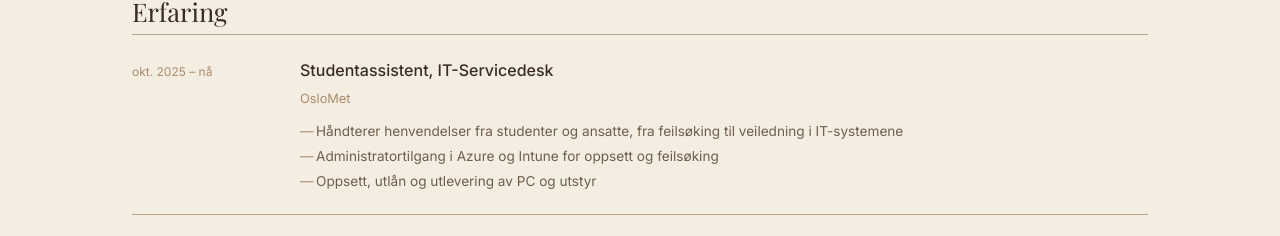
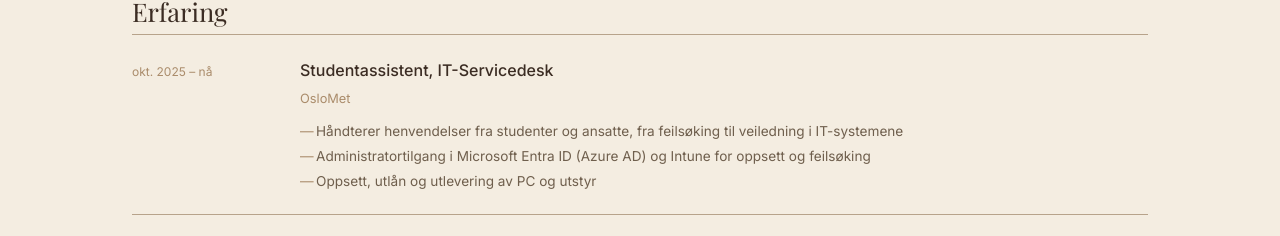
Before and after one commit to sakh26/sakh26.github.io, a React (Vite) app: page / in a window 1280 px wide. Shown: the part 3110-3346 px from the top of the page. Built offline with nearby package versions, Linux system fonts and the light colour scheme.

Commit message:
Call the identity system Microsoft Entra ID rather than Azure

```diff
--- a/cv/cv.html
+++ b/cv/cv.html
@@ -445,7 +445,7 @@
               date: 'Okt 2025 – nå',
               bullets: [
                 'Bistår studenter og ansatte med IT-relaterte spørsmål og problemer',
-                'Hendelseshåndtering og veiledning i IT-systemer, med administratortilgang i Azure og Intune',
+                'Hendelseshåndtering og veiledning i IT-systemer, med administratortilgang i Microsoft Entra ID (Azure AD) og Intune',
                 'Oppsett, utlån og utlevering av PC og utstyr',
               ],
             },
@@ -532,7 +532,7 @@
               date: 'Oct 2025 – present',
               bullets: [
                 'Assist students and staff with IT-related questions and issues',
-                'Incident handling and guidance on IT systems, with administrator access in Azure and Intune',
+                'Incident handling and guidance on IT systems, with administrator access in Microsoft Entra ID (Azure AD) and Intune',
                 'Setup, loan and handout of PCs and equipment',
               ],
             },
--- a/src/i18n/translations.js
+++ b/src/i18n/translations.js
@@ -100,7 +100,7 @@ export const translations = {
           current: true,
           bullets: [
             'Håndterer henvendelser fra studenter og ansatte, fra feilsøking til veiledning i IT-systemene',
-            'Administratortilgang i Azure og Intune for oppsett og feilsøking',
+            'Administratortilgang i Microsoft Entra ID (Azure AD) og Intune for oppsett og feilsøking',
             'Oppsett, utlån og utlevering av PC og utstyr',
           ],
         },
@@ -258,7 +258,7 @@ export const translations = {
           current: true,
           bullets: [
             'Handles enquiries from students and staff, from troubleshooting to guidance on the IT systems',
-            'Administrator access in Azure and Intune for setup and troubleshooting',
+            'Administrator access in Microsoft Entra ID (Azure AD) and Intune for setup and troubleshooting',
             'Setup, loan and handout of PCs and equipment',
           ],
         },
```
Also changed, not shown: 2 other files (tests, documents, lock files or other folders).
